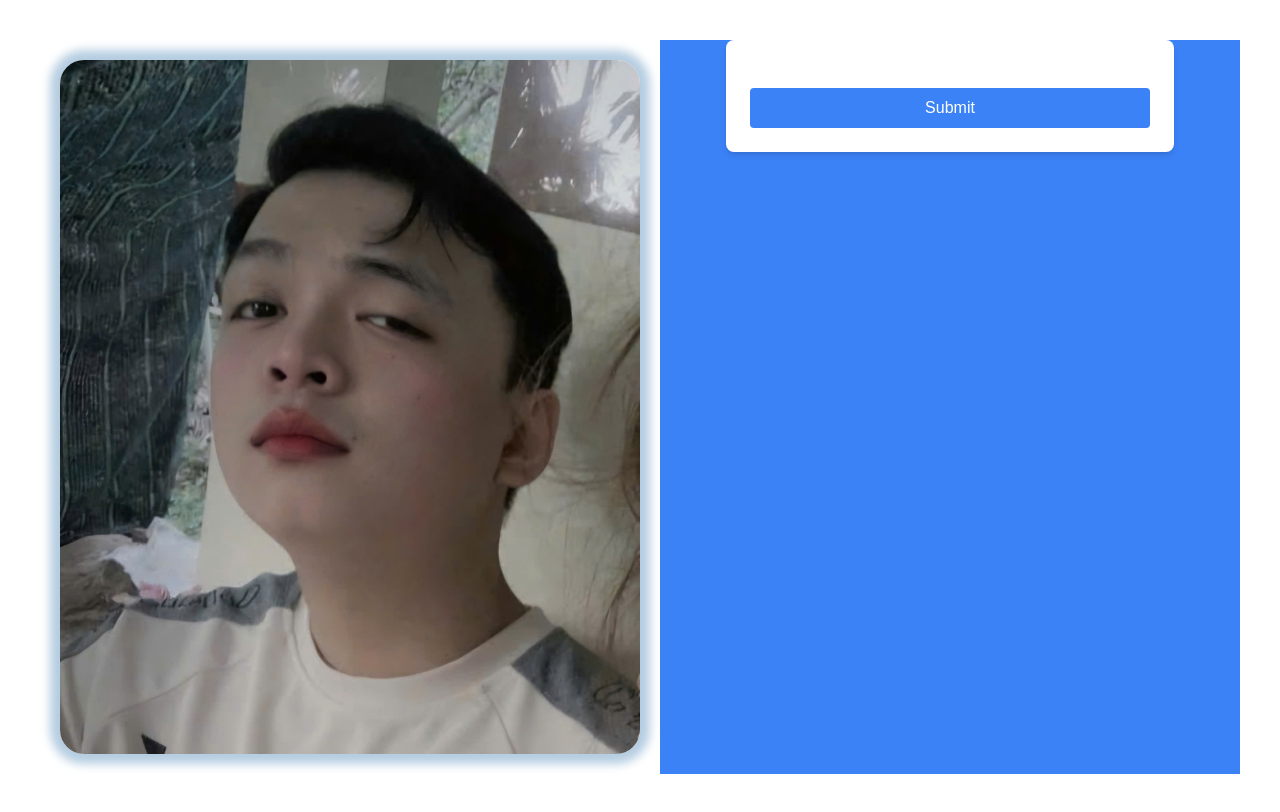
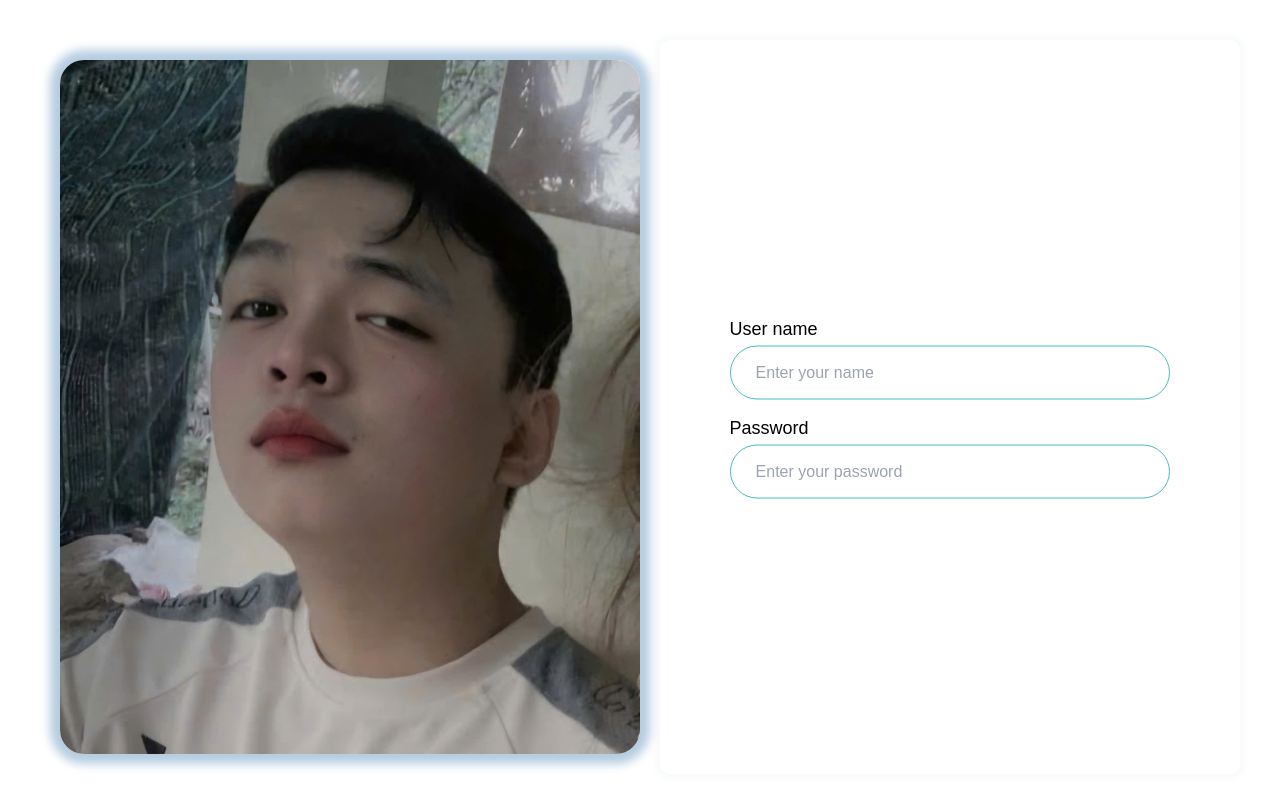
Before and after one commit to CHAUTANTAI/engapp, a Next.js app: page /login in a window 1280 px wide. Built offline with nearby package versions, Linux system fonts and the light colour scheme.

Commit message:
add style of input text and label

```diff
--- a/src/app/login/page.tsx
+++ b/src/app/login/page.tsx
@@ -18,13 +18,30 @@ const Login = () => {
               height={0}
               className="rounded-3xl shadow-custom w-full ssm-under:w-[250px] ssm-under: my-5"
               layout="intrinsic"
-              alt={"PHoTO"}
+              alt={"Avatar"}
             />
           </div>
         </div>
-        <div className="bg-blue-500 w-full">
-          <FormWrapper onSubmit={() => {}}>
-            <InputControl name="test" />
+        <div className="w-full">
+          <FormWrapper onSubmit={() => {}} className="login-form">
+            <div className="center-container">
+              <div className="input-label-block">
+                <div className="input-label">User name</div>
+                <InputControl
+                  name="username"
+                  className="input-styles"
+                  placeholder="Enter your name"
+                />
+              </div>
+              <div className="input-label-block">
+                <div className="input-label">Password</div>
+                <InputControl
+                  name="password"
+                  className="input-styles"
+                  placeholder="Enter your password"
+                />
+              </div>
+            </div>
           </FormWrapper>
         </div>
       </div>
--- a/src/components/form/form.tsx
+++ b/src/components/form/form.tsx
@@ -16,6 +16,7 @@ interface FormWrapperProps<T extends FieldValues> {
   onSubmit: SubmitHandler<T>; // Submit handler for the form
   defaultValues?: DefaultValues<T>; // Default values for the form fields
   validationSchema?: Resolver<T>; // Custom resolver for validation (optional)
+  className?: string;
 }
 
 const FormWrapper = <T extends FieldValues>({
@@ -23,6 +24,7 @@ const FormWrapper = <T extends FieldValues>({
   onSubmit,
   defaultValues,
   validationSchema,
+  className = '',
 }: FormWrapperProps<T>) => {
   // Create the form with useForm
   const methods: UseFormReturn<T> = useForm<T>({
@@ -35,15 +37,9 @@ const FormWrapper = <T extends FieldValues>({
       {/* Provide context for all form control components */}
       <form
         onSubmit={methods.handleSubmit(onSubmit)}
-        className="w-full max-w-md mx-auto p-6 bg-white shadow-md rounded-lg"
+        className={`${className}`}
       >
-        {children} {/* Render control components here */}
-        <button
-          type="submit"
-          className="w-full py-2 bg-blue-500 text-white rounded hover:bg-blue-600"
-        >
-          Submit
-        </button>
+        {children}
       </form>
     </FormProvider>
   );
--- a/src/styles/custom-css/index.scss
+++ b/src/styles/custom-css/index.scss
@@ -1,3 +1 @@
-.shadow-custom {
-    box-shadow: 0px 0px 10px 10px rgba(70, 130, 180, 0.4);
-  }
+@use 'login';
--- /dev/null
+++ b/src/styles/custom-css/login.scss
@@ -0,0 +1,64 @@
+.shadow-custom {
+    box-shadow: 0px 0px 10px 10px rgba(70, 130, 180, 0.4);
+  }
+
+.login-form {
+    background-color: #ffffff;
+    height: 100%;
+    width: 100%;
+    box-shadow: 0px 0px 5px 5px rgba(210, 222, 231, 0.151);
+    border-radius: 10px;
+    position: relative;
+}
+
+.center-container {
+    width: 100%;
+    padding-inline: 12%;
+    position: absolute;
+    top: 50%;
+    left: 50%;
+    transform: translate(-50%, -50%);
+}
+
+.input-styles {
+    background-color: #ffffff;
+    width: 100%;
+    border-radius: 40px;
+    height: 54px;
+    padding-inline: 25px;
+    font-size: medium;
+    color: black;
+    border: 1.5px solid #49BBBD;
+    outline: none;
+    transition: border 0.1s ease, box-shadow 0.1s ease;
+}
+
+.input-styles:focus {
+    border: 2px solid #00ff88;
+    box-shadow: 0 0 5px 5px rgba(210, 222, 231, 0.151);
+}
+
+.input-label-block {
+    width: 100%;
+    display: flex;
+    flex-direction: column;
+    gap: 3px;
+    margin-block: 15px;
+}
+
+.input-label {
+    color: black;
+    font-size: large;
+}
+
+@media (max-width: 640px) {
+
+    .login-form {
+        padding-inline: 0;
+        box-shadow:0px 0px 2px 2px rgba(210, 222, 231, 0.151);
+    }
+
+    .input-styles {
+        height: 48px;
+    }
+  }
```
